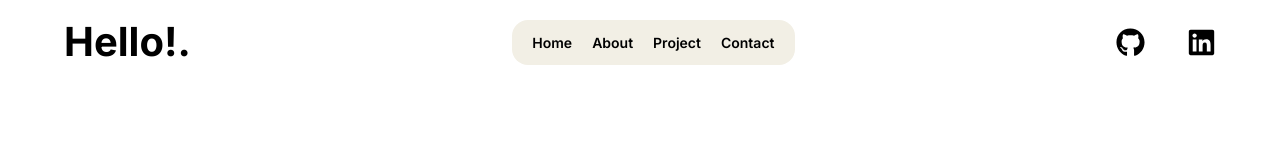
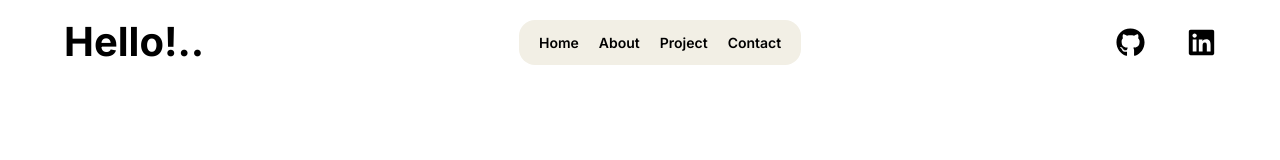
Before and after one commit to Vijayakash-588/Portfolio-react, a React (Vite) app: page / in a window 1280 px wide. Shown: the top 160 px of the page. Built offline with nearby package versions, Linux system fonts and the light colour scheme.

Commit message:
changes made

```diff
--- a/src/components/Header.jsx
+++ b/src/components/Header.jsx
@@ -12,7 +12,7 @@ const Header = () => {
         {/* Logo */}
         <div>
           <h1 className="text-[2.5rem] font-bold text-[#000] hover:text-[#fe5617] ">
-          Hello!.
+          Hello!..
           </h1>
         </div>
 
```
